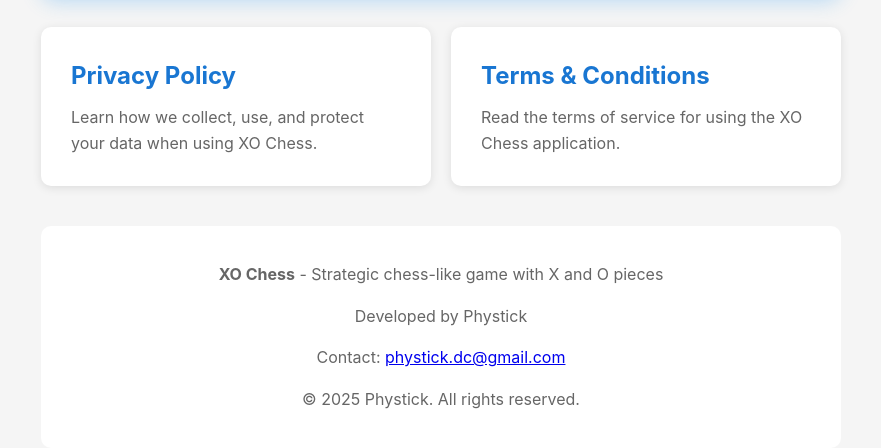
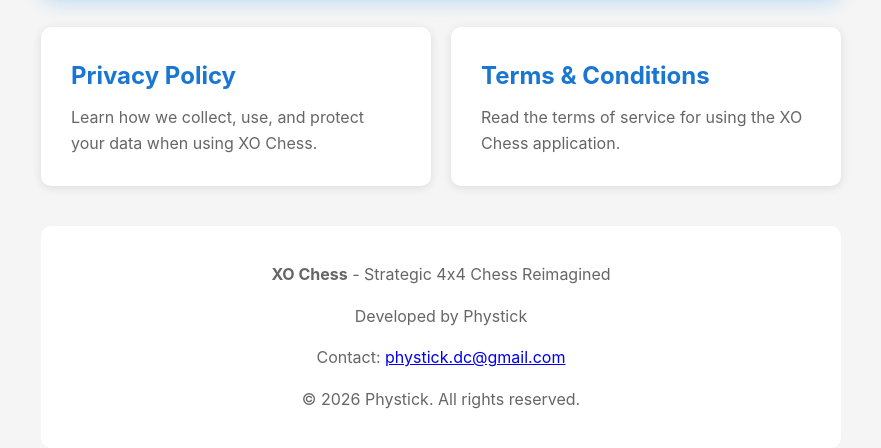
Before and after one commit to DanCrisanDC/xochess_docs, a plain HTML site: page index.html in a window 1280 px wide. Shown: the part 226-674 px from the top of the page, without its empty margins (199-1080 px from the left). Drawn offline with Linux system fonts and the light colour scheme.

Commit message:
Fix game description and copyright year in index.html

```diff
--- a/index.html
+++ b/index.html
@@ -94,10 +94,10 @@
     </div>
 
     <div class="footer">
-        <p><strong>XO Chess</strong> - Strategic chess-like game with X and O pieces</p>
+        <p><strong>XO Chess</strong> - Strategic 4x4 Chess Reimagined</p>
         <p>Developed by Phystick</p>
         <p>Contact: <a href="mailto:phystick.dc@gmail.com">phystick.dc@gmail.com</a></p>
-        <p>&copy; 2025 Phystick. All rights reserved.</p>
+        <p>&copy; 2026 Phystick. All rights reserved.</p>
     </div>
 </body>
 </html>
```
